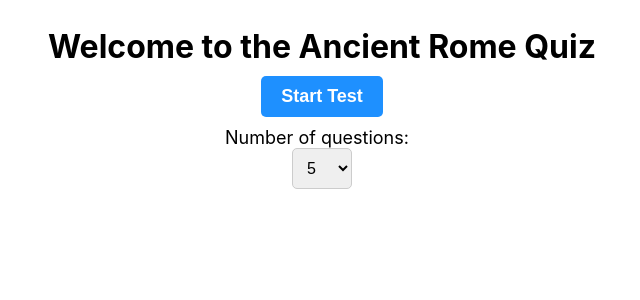
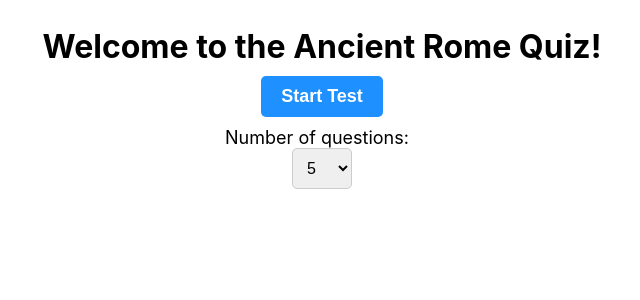
Before and after one commit to vijayaBommisetty/quiz-application, a React (Create React App) app: page / in a window 1280 px wide. Shown: the top 300 px of the page, without its empty margins (318-958 px from the left). Built offline with nearby package versions, Linux system fonts and the light colour scheme.

Commit message:
separated files

```diff
--- a/package.json
+++ b/package.json
@@ -1,5 +1,5 @@
 {
-  "name": "quiz-app",
+  "name": "quiz",
   "version": "0.1.0",
   "private": true,
   "dependencies": {
@@ -17,7 +17,7 @@
   "build": "react-scripts build",
   "test": "react-scripts test",
   "eject": "react-scripts eject",
-  "start-api": "cd ../mquiz-api && node server.js"
+  "start-api": "cd ../quiz-api && node server.js"
 },
   "eslintConfig": {
     "extends": [
--- a/src/components/Quiz.jsx
+++ b/src/components/Quiz.jsx
@@ -99,7 +99,7 @@ const Quiz = () => {
       <div>
         {!quizStarted && (
           <div className="quiz-start">
-            <h2 className="quiz-start-heading">Welcome to the Ancient Rome Quiz</h2>
+            <h2 className="quiz-start-heading">Welcome to the Ancient Rome Quiz!</h2>
             <button className="quiz-start-button" onClick={handleStartQuizClick}>Start Test</button>
             <label className="quiz-start-label" htmlFor="numberOfQuestions">Number of questions:</label>
             <select
```
Also changed, not shown: firebase.json, 1 other file (tests, documents, lock files or other folders).
